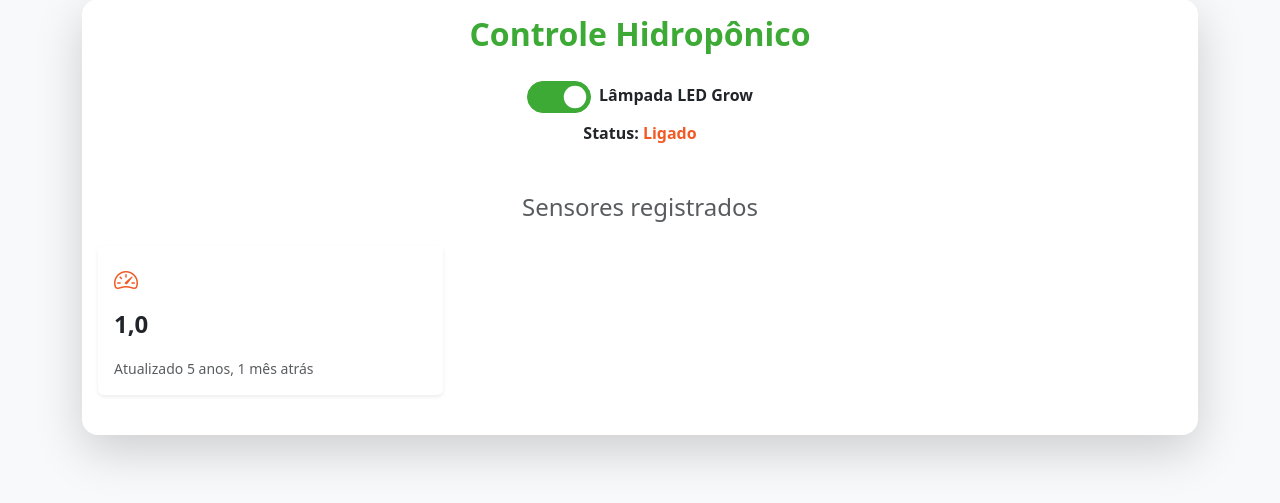
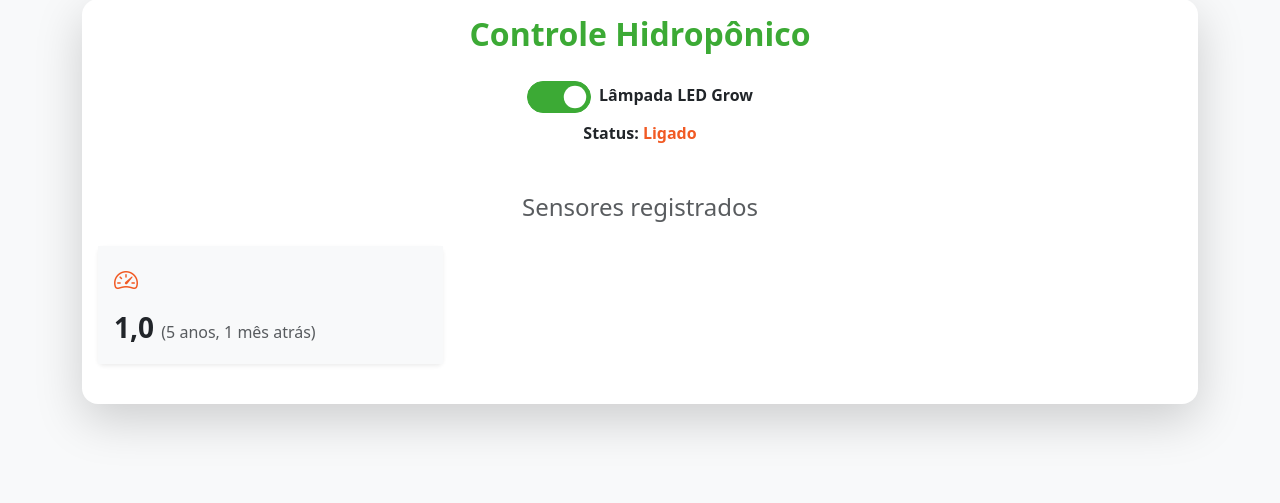
Before and after one commit to kelson-pereira/univesp-pi-3, a Django app: page /led/control/ in a window 1280 px wide. Shown: the part 153-656 px from the top of the page. Run offline with Django 5.2, Linux system fonts and the light colour scheme; tables that the repository leaves empty hold one stand-in row (values such as "Sample post").

Commit message:
feat: timesince layout

```diff
--- a/plantio/templates/led_control.html
+++ b/plantio/templates/led_control.html
@@ -39,7 +39,6 @@
       <div class="card-body">
 
         <h2 class="text-center mb-4 fw-bold" style="color: #3CAA35;">Controle Hidropônico</h2>
-
         <!-- Controle do LED -->
         <form class="text-center mb-5">
           {% csrf_token %}
@@ -59,7 +58,7 @@
           {% for sensor in sensors %}
           <div class="col-md-6 col-lg-4 mb-4">
             <div class="card h-100 shadow-sm border-0">
-              <div class="card-body">
+              <div class="card-body bg-light">
                 <div class="d-flex align-items-center mb-2">
                   {% with sensor.sensor_type.name as name %}
                     {% if name == "tmpA" %}
@@ -80,10 +79,9 @@
                   {% endwith %}
                   <h5 class="card-title mb-0" style="color: #F15A24;">{{ sensor.sensor_type.description }}</h5>
                 </div>
-                <p class="card-text fs-4 fw-bold">
-                  {{ sensor.value|floatformat:1 }} <small class="text-muted">{{ sensor.sensor_type.unit }}</small>
+                <p class="card-text fs-3 fw-semibold">
+                  {{ sensor.value|floatformat:1 }} <small class="fw-light">{{ sensor.sensor_type.unit }}</small> <small class="text-muted fs-6 fw-light">({{ sensor.updated_at|timesince }} atrás)</small>
                 </p>
-                <p class="text-muted small mb-0">Atualizado {{ sensor.updated_at|timesince }} atrás</p>
               </div>
             </div>
           </div>
```
